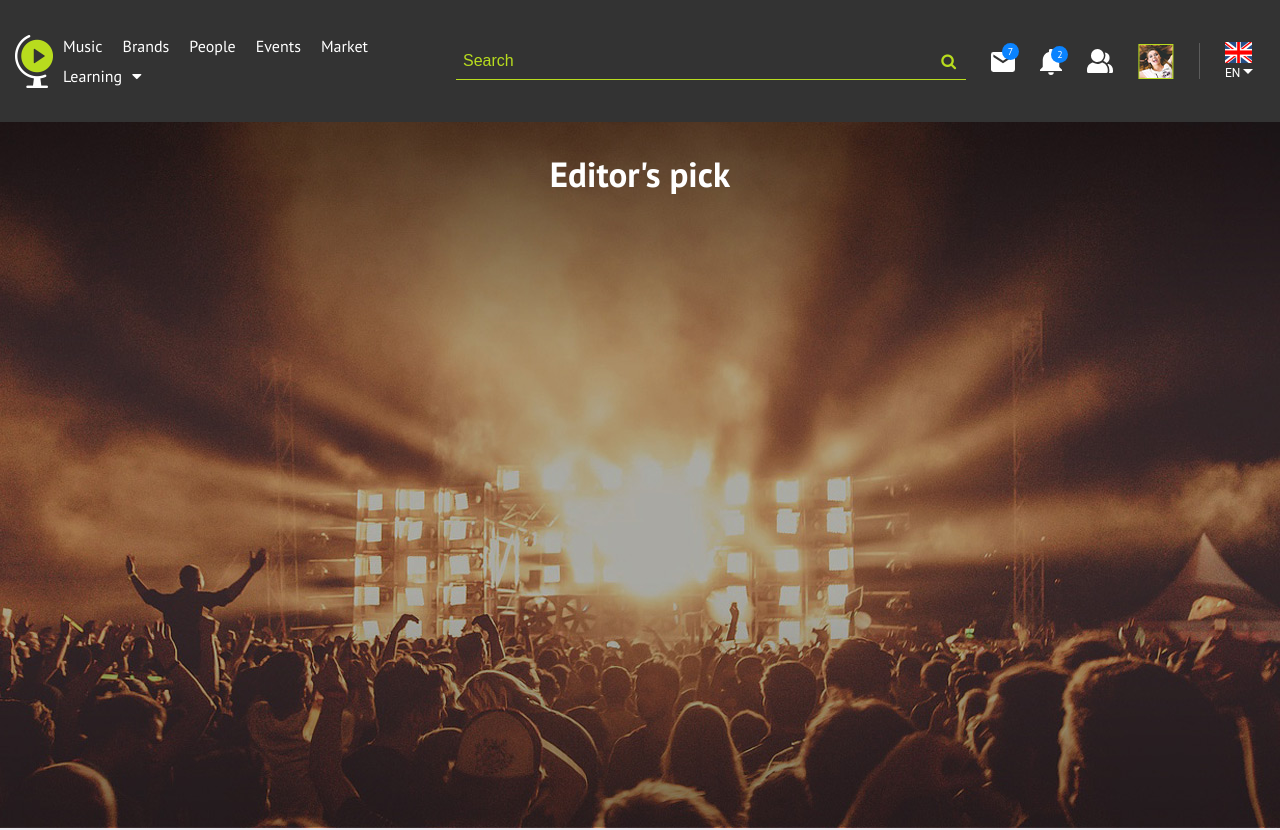
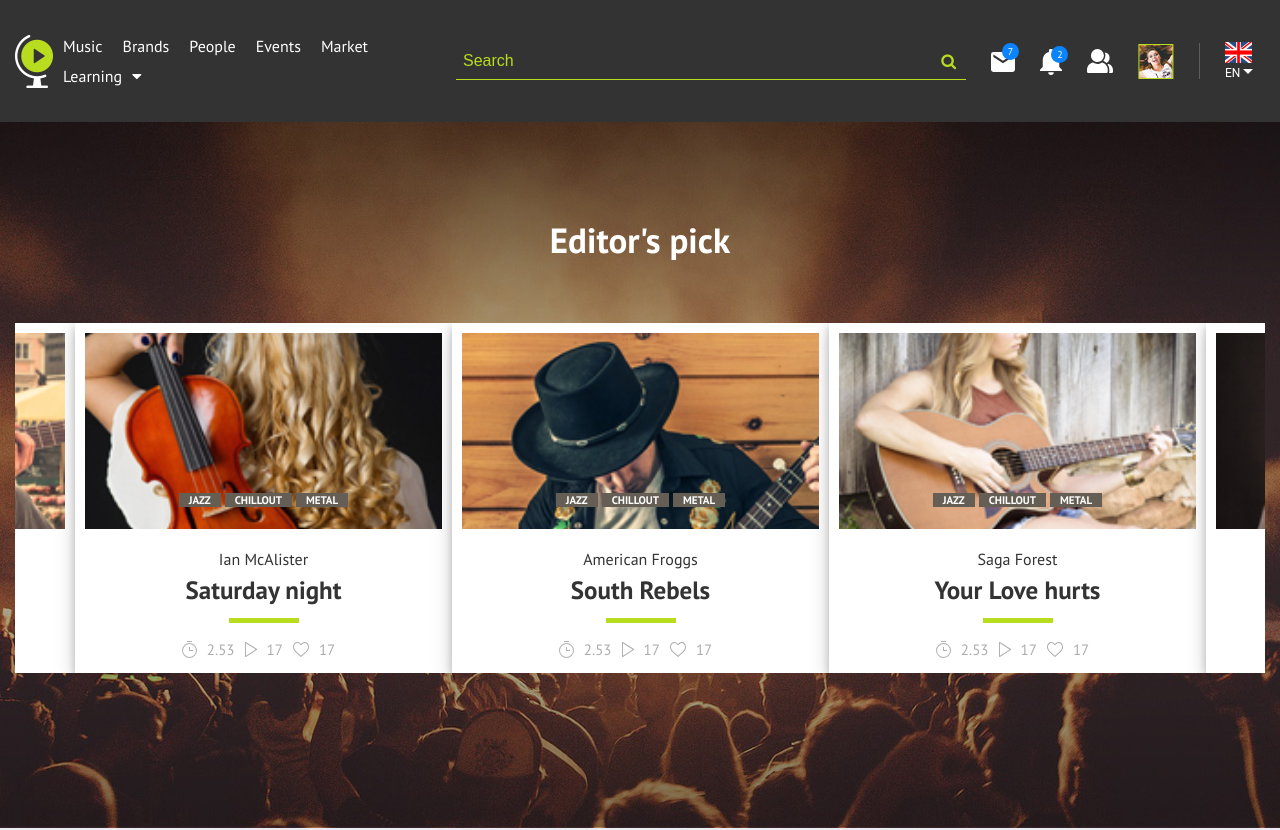
Before and after one commit to nemanjasoc/music, an Angular app: page /music in a window 1280 px wide. Shown: the top 830 px of the page. Built offline with nearby package versions, Linux system fonts and the light colour scheme.

Commit message:
slider style

```diff
--- a/src/app/main/main.component.html
+++ b/src/app/main/main.component.html
@@ -2,6 +2,129 @@
     <section class="editors">
         <div class="container">
             <h1>Editor's pick</h1>
+            <div class="slider">
+                <div class="slider-box">
+                    <div class="overlay-container">
+                        <div class="slider-image" style="background-image: url(../../assets/images/latest-img1.jpg)">
+                            <ul>
+                                <li>JAZZ</li>
+                                <li>CHILLOUT</li>
+                                <li>METAL</li>
+                            </ul>
+                        </div>
+                        <div class="overlay">
+                            <div class="overlay-content">
+                                <i class="fa fa-play-circle-o" aria-hidden="true"></i>
+                            </div>
+                        </div>
+                    </div>
+                    <div class="slider-text">
+                        <span>American Froggs</span>
+                        <h4>South Rebels</h4>
+                        <div class="horizontal-line"></div>
+                        <div class="slider-info">
+                            <img src="../../assets/images/clock.svg" alt="clock" />
+                            <span>2.53</span>
+                            <img src="../../assets/images/play.svg" alt="play" />
+                            <span>17</span>
+                            <img src="../../assets/images/heart.svg" alt="heart" />
+                            <span>17</span>
+                        </div>
+                    </div>
+                </div>
+
+                <div class="slider-box">
+                    <div class="slider-image" style="background-image: url(../../assets/images/latest-img4.jpg)">
+                        <ul>
+                            <li>JAZZ</li>
+                            <li>CHILLOUT</li>
+                            <li>METAL</li>
+                        </ul>
+                    </div>
+                    <div class="slider-text">
+                        <span>Saga Forest</span>
+                        <h4>Your Love hurts</h4>
+                        <div class="horizontal-line"></div>
+                        <div class="slider-info">
+                            <img src="../../assets/images/clock.svg" alt="clock" />
+                            <span>2.53</span>
+                            <img src="../../assets/images/play.svg" alt="play" />
+                            <span>17</span>
+                            <img src="../../assets/images/heart.svg" alt="heart" />
+                            <span>17</span>
+                        </div>
+                    </div>
+                </div>
+
+                <div class="slider-box">
+                    <div class="slider-image" style="background-image: url(../../assets/images/latest-img7.jpg)">
+                        <ul>
+                            <li>JAZZ</li>
+                            <li>CHILLOUT</li>
+                            <li>METAL</li>
+                        </ul>
+                    </div>
+                    <div class="slider-text">
+                        <span>Ian McAlister</span>
+                        <h4>Saturday night</h4>
+                        <div class="horizontal-line"></div>
+                        <div class="slider-info">
+                            <img src="../../assets/images/clock.svg" alt="clock" />
+                            <span>2.53</span>
+                            <img src="../../assets/images/play.svg" alt="play" />
+                            <span>17</span>
+                            <img src="../../assets/images/heart.svg" alt="heart" />
+                            <span>17</span>
+                        </div>
+                    </div>
+                </div>
+
+                <div class="slider-box">
+                    <div class="slider-image" style="background-image: url(../../assets/images/latest-img12.jpg)">
+                        <ul>
+                            <li>JAZZ</li>
+                            <li>CHILLOUT</li>
+                            <li>METAL</li>
+                        </ul>
+                    </div>
+                    <div class="slider-text">
+                        <span>Saga Forest</span>
+                        <h4>Your Love hurts</h4>
+                        <div class="horizontal-line"></div>
+                        <div class="slider-info">
+                            <img src="../../assets/images/clock.svg" alt="clock" />
+                            <span>2.53</span>
+                            <img src="../../assets/images/play.svg" alt="play" />
+                            <span>17</span>
+                            <img src="../../assets/images/heart.svg" alt="heart" />
+                            <span>17</span>
+                        </div>
+                    </div>
+                </div>
+
+                <div class="slider-box">
+                    <div class="slider-image" style="background-image: url(../../assets/images/latest-img10.jpg)">
+                        <ul>
+                            <li>JAZZ</li>
+                            <li>CHILLOUT</li>
+                            <li>METAL</li>
+                        </ul>
+                    </div>
+                    <div class="slider-text">
+                        <span>Ian McAlister</span>
+                        <h4>Saturday night</h4>
+                        <div class="horizontal-line"></div>
+                        <div class="slider-info">
+                            <img src="../../assets/images/clock.svg" alt="clock" />
+                            <span>2.53</span>
+                            <img src="../../assets/images/play.svg" alt="play" />
+                            <span>17</span>
+                            <img src="../../assets/images/heart.svg" alt="heart" />
+                            <span>17</span>
+                        </div>
+                    </div>
+                </div>
+            </div>
         </div>
     </section>
 
--- a/src/app/main/main.component.scss
+++ b/src/app/main/main.component.scss
@@ -18,6 +18,87 @@
         font-weight: 700;
         // font-family: "PT Sans", sans-serif;
         text-align: center;
+        margin-top: 95px;
+        margin-bottom: 60px;
+    }
+}
+
+.slider-box {
+    background-color: #ffffff;
+    padding: 10px;
+    display: flex;
+    flex-direction: column;
+    -webkit-box-shadow: 0 4px 8px 0 rgba(0, 0, 0, 0.2), 0 6px 20px 0 rgba(0, 0, 0, 0.19);
+    -moz-box-shadow: 0 4px 8px 0 rgba(0, 0, 0, 0.2), 0 6px 20px 0 rgba(0, 0, 0, 0.19);
+    box-shadow: 0 4px 8px 0 rgba(0, 0, 0, 0.2), 0 6px 20px 0 rgba(0, 0, 0, 0.19);
+
+    .overlay-content {
+        font-size: 75px;
+    }
+}
+
+.slider-image {
+    background-repeat: no-repeat;
+    background-position: center;
+    background-size: cover;
+    height: 196px;
+    width: 100%;
+    position: relative;
+    display: flex;
+    justify-content: center;
+
+    ul {
+        position: absolute;
+        bottom: 5px;
+
+        li {
+            color: $mainWhite;
+            margin: 0px 2px;
+            background: #645e54;
+            padding: 0 10px;
+            font-size: 11px;
+            font-weight: 700;
+            // font-family: "PT Sans", sans-serif;
+        }
+    }
+
+}
+
+.slider-text {
+    display: flex;
+    flex-direction: column;
+    align-items: center;
+
+    span {
+        margin-top: 20px;
+        font-size: 16px;
+        color: #333333;
+        font-weight: 400;
+        text-align: center;
+        font-family: "PT Sans", sans-serif;
+    }
+
+    h4 {
+        font-size: 25px;
+        color: #333333;
+        font-weight: 700;
+        font-family: "PT Sans", sans-serif;
+        text-align: center;
+        margin: 5px 0 12px 0;
+    }
+}
+
+.slider-info {
+    display: flex;
+    align-items: center;
+    margin: 18px 0 5px 0;
+
+    span {
+        font-size: 15px;
+        line-height: 12px;
+        color: #adadad;
+        font-weight: 400;
+        margin: 0 10px;
     }
 }
 
@@ -175,6 +256,7 @@
 .most-popular-box {
     width: 32%;
     margin: 20px 0;
+    background: #ffffff;
 }
 
 .most-popular-box-header {
@@ -195,8 +277,15 @@
 
 .most-popular-box-row {
     display: flex;
-    padding: 10px;
+    padding: 10px 0;
     background: $mainWhite;
+    border-bottom: 1px solid #d6d6d6;
+    width: calc(100% - 20px);
+    margin: 0 auto;
+
+    &:last-of-type {
+        border: none;
+    }
 
     .overlay-content {
         font-size: 34px;
--- a/src/app/main/main.component.ts
+++ b/src/app/main/main.component.ts
@@ -1,4 +1,6 @@
 import { Component, OnInit } from '@angular/core';
+
+declare var $: any;
 
 @Component({
     selector: 'app-main',
@@ -12,5 +14,31 @@ export class MainComponent implements OnInit {
     selectedDate3 = new Date();
 
     ngOnInit(): void {
+        $('.slider').slick({
+            centerMode: true,
+            centerPadding: '60px',
+            slidesToShow: 3,
+            arrows: false,
+            responsive: [
+                // {
+                //     breakpoint: 768,
+                //     settings: {
+                //         arrows: false,
+                //         centerMode: true,
+                //         centerPadding: '40px',
+                //         slidesToShow: 3
+                //     }
+                // },
+                {
+                    breakpoint: 600,
+                    settings: {
+                        arrows: false,
+                        centerMode: true,
+                        centerPadding: '40px',
+                        slidesToShow: 1
+                    }
+                }
+            ]
+        });
     }
 }
--- a/src/index.html
+++ b/src/index.html
@@ -14,6 +14,13 @@
   <link href="https://fonts.googleapis.com/css2?family=Open+Sans:ital,wght@0,700;1,400;1,700&family=PT+Sans:wght@400;700&display=swap" rel="stylesheet">
   <!-- <link href="https://fonts.googleapis.com/css?family=Roboto:300,400,500&display=swap" rel="stylesheet"> -->
   <link href="https://fonts.googleapis.com/icon?family=Material+Icons" rel="stylesheet">
+
+  <!-- Slick slider-->
+  <script src="https://code.jquery.com/jquery-3.6.0.min.js" integrity="sha256-/xUj+3OJU5yExlq6GSYGSHk7tPXikynS7ogEvDej/m4=" crossorigin="anonymous"></script>
+  <link rel="stylesheet" type="text/css" href="//cdn.jsdelivr.net/gh/kenwheeler/slick@1.8.1/slick/slick.css"/>
+  <!-- Add the slick-theme.css if you want default styling -->
+  <link rel="stylesheet" type="text/css" href="//cdn.jsdelivr.net/gh/kenwheeler/slick@1.8.1/slick/slick-theme.css"/>
+  <script type="text/javascript" src="//cdn.jsdelivr.net/gh/kenwheeler/slick@1.8.1/slick/slick.min.js"></script>
 </head>
 <body>
   <app-root></app-root>
```
